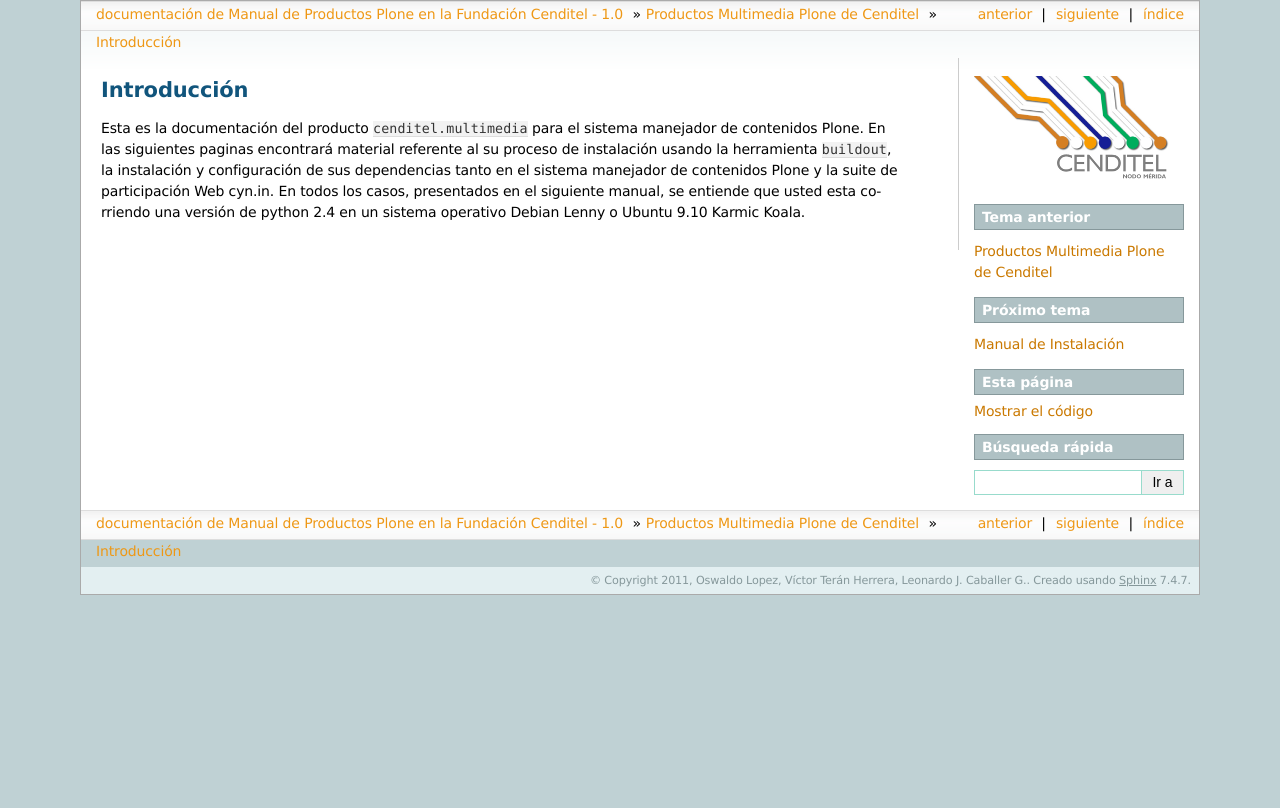
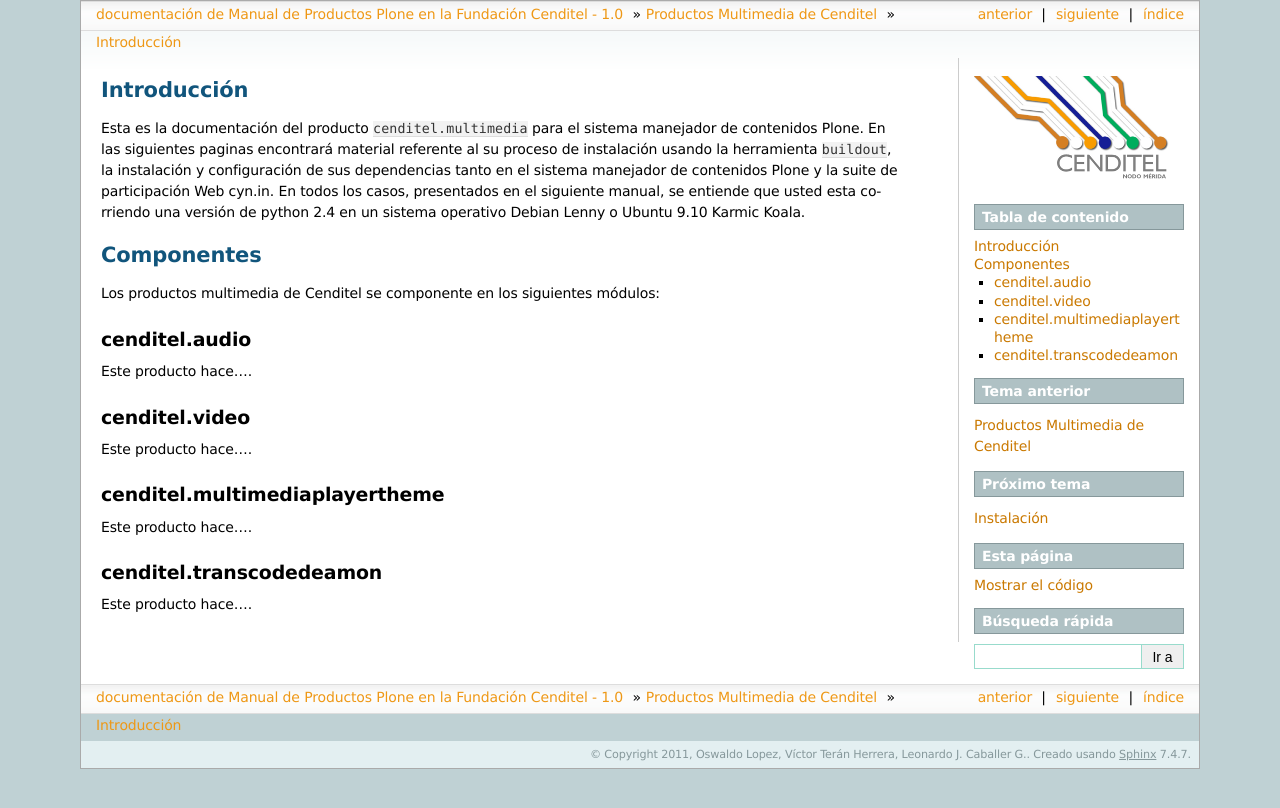
Before and after one commit to Cenditel/cenditel.docs, a Sphinx documentation site: the page built from source/multimedia/introduccion.rst, in a window 1280 px wide. Shown: the top 808 px of the page. Built offline with Sphinx 7.4.7, drawn with Linux system fonts in a browser that asks for light colours; formulas are drawn with MathJax 3; pages that are not in the unit, such as notebooks, are missing from menus.

Commit message:
Version actualizada de la documentacion de los productos multimeda de cenditel

```diff
--- a/source/multimedia/index.rst
+++ b/source/multimedia/index.rst
@@ -3,9 +3,9 @@
    You can adapt this file completely to your liking, but it should at least
    contain the root `toctree` directive.
 
-======================================
-Productos Multimedia Plone de Cenditel
-======================================
+================================
+Productos Multimedia de Cenditel
+================================
 
 
 .. toctree::
--- a/source/multimedia/introduccion.rst
+++ b/source/multimedia/introduccion.rst
@@ -12,3 +12,29 @@
 de contenidos Plone y la suite de participación Web cyn.in. En todos los casos,
 presentados en el siguiente manual, se entiende que usted esta corriendo una
 versión de python 2.4 en un sistema operativo Debian Lenny o Ubuntu 9.10 Karmic Koala.
+
+
+Componentes
+-----------
+
+Los productos multimedia de Cenditel se componente en los siguientes módulos:
+
+cenditel.audio
+""""""""""""""
+
+Este producto hace....
+
+cenditel.video
+""""""""""""""
+
+Este producto hace....
+
+cenditel.multimediaplayertheme
+""""""""""""""""""""""""""""""
+
+Este producto hace....
+
+cenditel.transcodedeamon
+""""""""""""""""""""""""
+
+Este producto hace....
--- a/source/multimedia/manual_de_configuracion.rst
+++ b/source/multimedia/manual_de_configuracion.rst
@@ -2,7 +2,7 @@
 
 .. _ManualdeConfiguracion:
 
-Manual de Configuración
------------------------
+Configuración
+-------------
 
 Por definir
--- a/source/multimedia/manual_de_instalacion.rst
+++ b/source/multimedia/manual_de_instalacion.rst
@@ -2,8 +2,8 @@
 
 .. _ManualdeInstalacion:
 
-Manual de Instalación
----------------------
+Instalación
+-----------
 
 El manual de Instalación del los productos cenditel.audio y cenditel.video cuenta basicamente con dos partes:
 
@@ -12,7 +12,7 @@
 
 
 Primera parte:
---------------
+""""""""""""""
 
 Para instalar el producto cenditel.multimedia usted necesita solventar las
 siguientes dependencias en su instancia Plone/Zope:
@@ -31,8 +31,8 @@
 
     usuario@equipo:~$ mkdir buildouts
     usuario@equipo:~$ cd buildouts
-    usuario@equipo:~/buildouts$ svn co http://plataforma.cenditel.gob.ve/svn/plataforma/proyectosInstitucionales/renasen/cenditel.multimedia/buildout/plone/3.3/ plone.cenditel.multimedia
-    usuario@equipo:~/buildouts$ cd plone.cenditel.multimedia
+    usuario@equipo:~/buildouts$ svn co http://plataforma.cenditel.gob.ve/svn/plataforma/proyectosInstitucionales/renasen/cenditel.multimedia/buildout/plone/3.3/ cenditelmultimedia
+    usuario@equipo:~/buildouts$ cd cenditelmultimedia
     usuario@equipo:~/buildouts/cenditelmultimedia$ ls
     00-varibles.cfg           06-contenttypes.cfg     plonesite.cfg
     01-dumpedversions.cfg     bootstrap.py            products
--- a/source/multimedia/manual_de_uso.rst
+++ b/source/multimedia/manual_de_uso.rst
@@ -2,7 +2,7 @@
 
 .. _ManualUso:
 
-Manual de Uso
--------------
+Guía de Uso
+-----------
 
 Por definir
```
Also changed, not shown: source/multimedia/flujo_de_estado_transcodedeamon.rst (+7 -3 lines).
